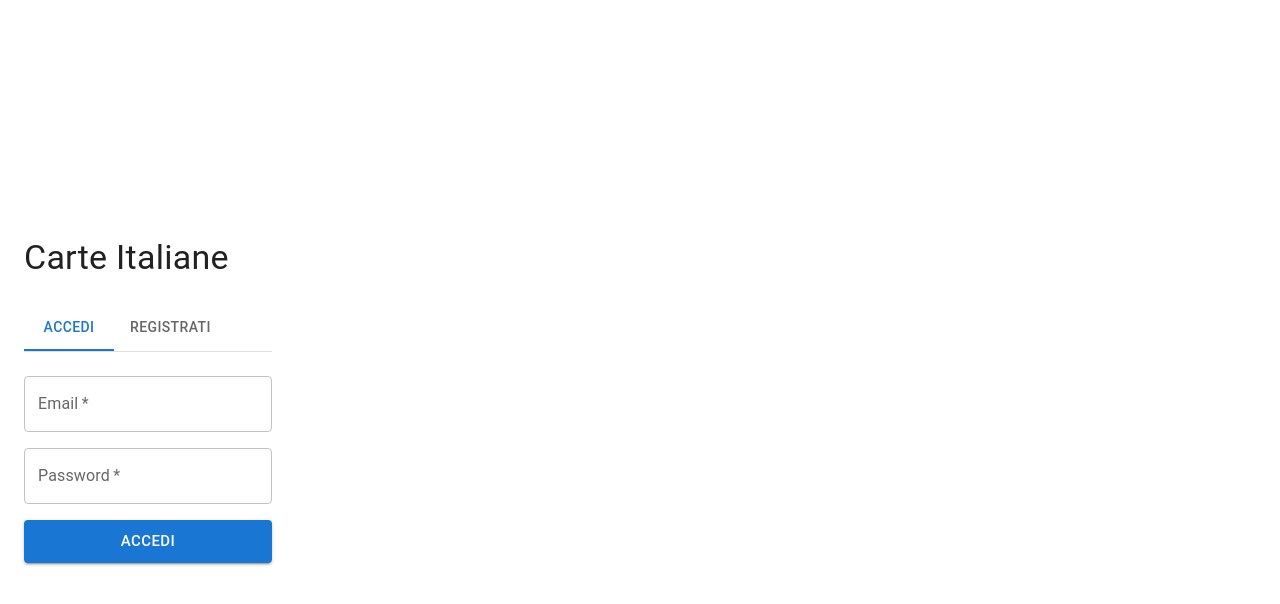
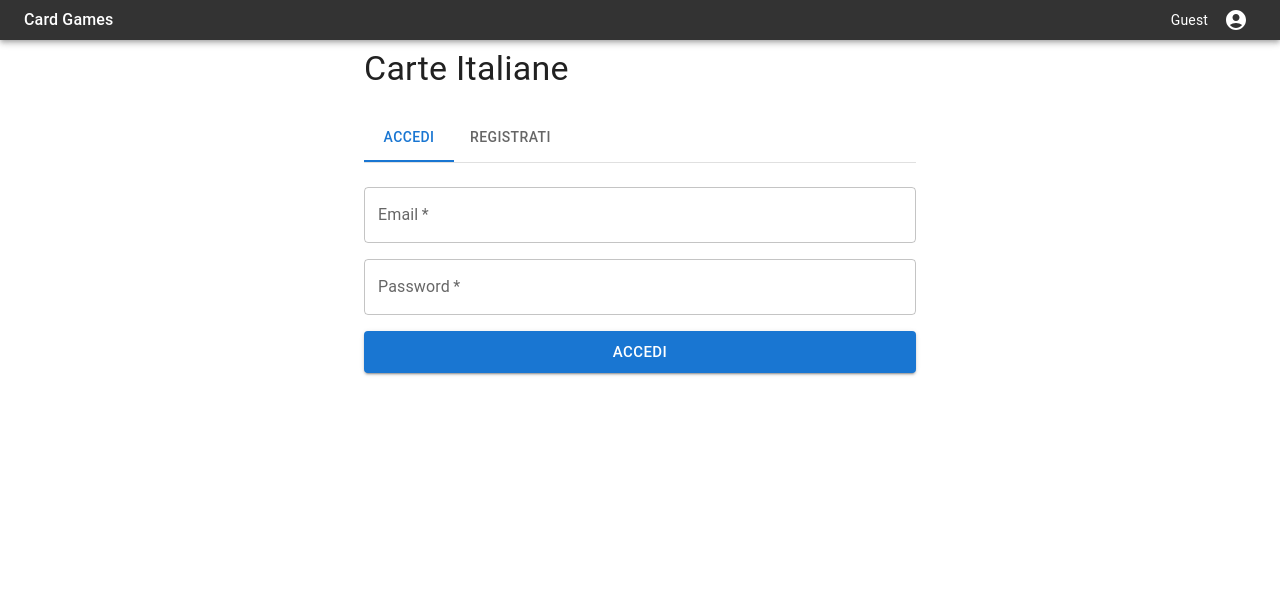
Before and after one commit to Kimerao0/card-games, a React (Vite) app in the folder ui/: page /login in a window 1280 px wide. Shown: the top 604 px of the page. Built offline with nearby package versions, Linux system fonts and the light colour scheme.

Commit message:
Better ui

```diff
--- a/ui/src/App.tsx
+++ b/ui/src/App.tsx
@@ -2,6 +2,7 @@ import { type FC } from 'react';
 import { BrowserRouter, Routes, Route } from 'react-router-dom';
 
 import { AuthGuard } from '@/components/AuthGuard';
+import { AppLayout } from '@/components/AppLayout';
 import { Home } from '@/pages/Home';
 import { Login } from '@/pages/Login';
 import { NotFound } from '@/pages/NotFound';
@@ -11,6 +12,7 @@ export const App: FC = () => {
   return (
     <BrowserRouter>
       <Routes>
+        <Route element={<AppLayout />}>
           {/* Public */}
           <Route path="/" element={<Home />} />
           <Route path="/login" element={<Login />} />
@@ -24,6 +26,7 @@ export const App: FC = () => {
 
           {/* Catch-all */}
           <Route path="*" element={<NotFound />} />
+        </Route>
       </Routes>
     </BrowserRouter>
   );
--- /dev/null
+++ b/ui/src/components/AppHeader.tsx
@@ -0,0 +1,43 @@
+import { type FC } from 'react';
+import { Link, useNavigate } from 'react-router-dom';
+import { AppBar, IconButton, Toolbar, Tooltip, Typography } from '@mui/material';
+import { AccountCircle } from '@mui/icons-material';
+import { useAppDispatch, useAppSelector } from '@/store/hooks';
+import { logout, selectCurrentUser, selectIsAuthenticated } from '@/store/slices/authSlice';
+import { Row } from '@/pages/Playroom/CardsField';
+
+export const AppHeader: FC = () => {
+  const navigate = useNavigate();
+  const dispatch = useAppDispatch();
+  const isAuthenticated = useAppSelector(selectIsAuthenticated);
+  const currentUser = useAppSelector(selectCurrentUser);
+
+  const handleUserIconClick = (): void => {
+    if (isAuthenticated) {
+      dispatch(logout());
+      navigate('/');
+    } else {
+      navigate('/login');
+    }
+  };
+
+  return (
+    <AppBar position="absolute" style={{ backgroundColor: '#333' }}>
+      <Toolbar style={{ minHeight: '34px' }}>
+        <Row style={{ maxWidth: '1920px', margin: '0 auto', width: '100%', alignItems: 'center' }}>
+          <Link to="/" style={{ flexGrow: 1, textDecoration: 'none', color: 'inherit', cursor: 'pointer' }}>
+            Card Games
+          </Link>
+          <Typography variant="body2" style={{ marginRight: 8 }}>
+            {isAuthenticated ? currentUser?.name : 'Guest'}
+          </Typography>
+          <Tooltip title={isAuthenticated ? 'Esci' : 'Accedi'}>
+            <IconButton color="inherit" onClick={handleUserIconClick}>
+              <AccountCircle />
+            </IconButton>
+          </Tooltip>
+        </Row>
+      </Toolbar>
+    </AppBar>
+  );
+};
--- /dev/null
+++ b/ui/src/components/AppLayout.tsx
@@ -0,0 +1,15 @@
+import { type FC } from 'react';
+import { Outlet } from 'react-router-dom';
+import { Box } from '@mui/material';
+import { AppHeader } from '@/components/AppHeader';
+
+export const AppLayout: FC = () => {
+  return (
+    <Box sx={{ display: 'flex', flexDirection: 'column', height: '100vh', width: '100vw' }}>
+      <AppHeader />
+      <Box sx={{ display: 'flex', flexDirection: 'column', flex: 1, overflow: 'hidden', maxHeight: '100vh' }}>
+        <Outlet />
+      </Box>
+    </Box>
+  );
+};
--- a/ui/src/pages/Playroom/CardsField/index.tsx
+++ b/ui/src/pages/Playroom/CardsField/index.tsx
@@ -39,7 +39,6 @@ export const CardsField: FC<CardsFieldProps> = ({ cards }) => {
   return (
     <Column style={{ position: 'relative' }}>
       <TopHandWrapper>
-        <CardCountBadge style={{ top: 4, right: 4 }}>10</CardCountBadge>
         {Array.from({ length: 10 }).map((_, index) => (
           <div key={`first-${index}`} style={{ backgroundImage: `url(${RetroImg})` }} />
         ))}
@@ -47,7 +46,6 @@ export const CardsField: FC<CardsFieldProps> = ({ cards }) => {
 
       <Row>
         <VerticalHandWrapper>
-          <CardCountBadge style={{ top: 4, right: 4 }}>10</CardCountBadge>
           {Array.from({ length: 10 }).map((_, index) => (
             <div key={`left-${index}`} style={{ backgroundImage: `url(${RetroImg})` }} />
           ))}
@@ -56,7 +54,6 @@ export const CardsField: FC<CardsFieldProps> = ({ cards }) => {
         <CentralField />
 
         <VerticalHandWrapper>
-          <CardCountBadge style={{ top: 4, left: 4 }}>10</CardCountBadge>
           {Array.from({ length: 10 }).map((_, index) => (
             <div key={`right-${index}`} style={{ backgroundImage: `url(${RetroImg})` }} />
           ))}
@@ -64,7 +61,6 @@ export const CardsField: FC<CardsFieldProps> = ({ cards }) => {
       </Row>
 
       <FullRow>
-        <CardCountBadge style={{ top: 4, right: 4 }}>{sortedCards.length}</CardCountBadge>
         {sortedCards.map((card, index) => (
           <PlayerCard key={`player-${card.id}-${index}`} card={card} isPlayed={playedCardId === card.id} onPlay={() => handlePlayCard(card.id)} />
         ))}
@@ -90,6 +86,7 @@ const FullRow = styled(CommonDiv)({
 
 const TopHandWrapper = styled(FullRow)({
   gap: '20px',
+  position: 'relative',
   '& > div': {
     width: '3%',
     height: 'auto',
@@ -131,30 +128,14 @@ const CentralField = styled(CommonDiv)({
   flexDirection: 'column',
 });
 
-const Column = styled('div')({
+export const Column = styled('div')({
   width: '100%',
   display: 'flex',
   flexDirection: 'column',
 });
 
-const Row = styled('div')({
+export const Row = styled('div')({
   width: '100%',
   display: 'flex',
   flexDirection: 'row',
 });
-
-const CardCountBadge = styled('span')({
-  position: 'absolute',
-  backgroundColor: 'rgba(0, 0, 0, 0.6)',
-  color: 'white',
-  borderRadius: '50%',
-  width: '24px',
-  height: '24px',
-  display: 'flex',
-  justifyContent: 'center',
-  alignItems: 'center',
-  fontSize: '12px',
-  fontWeight: 'bold',
-  zIndex: 1,
-  pointerEvents: 'none',
-});
```
Also changed, not shown: 1 other file (tests, documents, lock files or other folders). Lines whose indentation alone changed are shown as unchanged.
